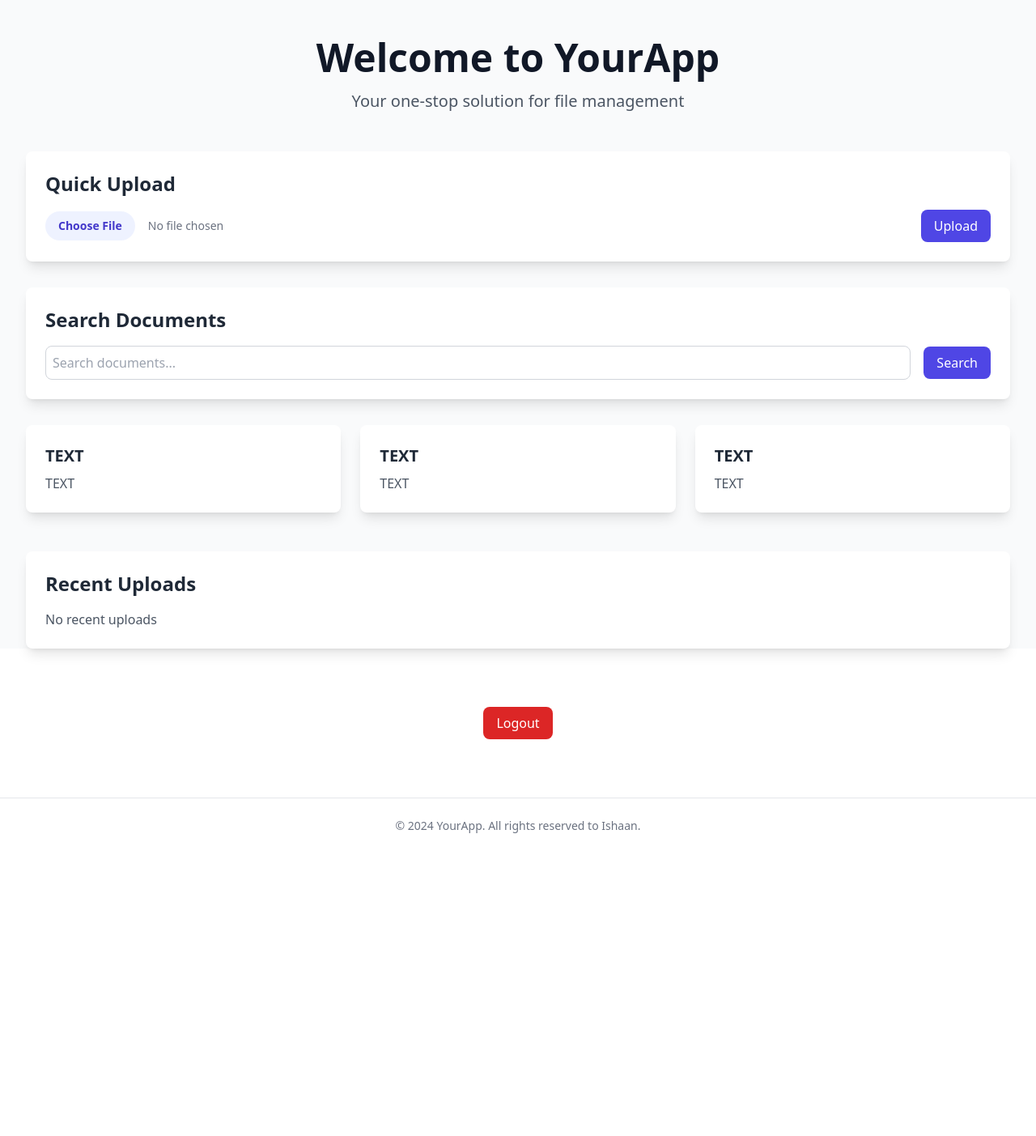
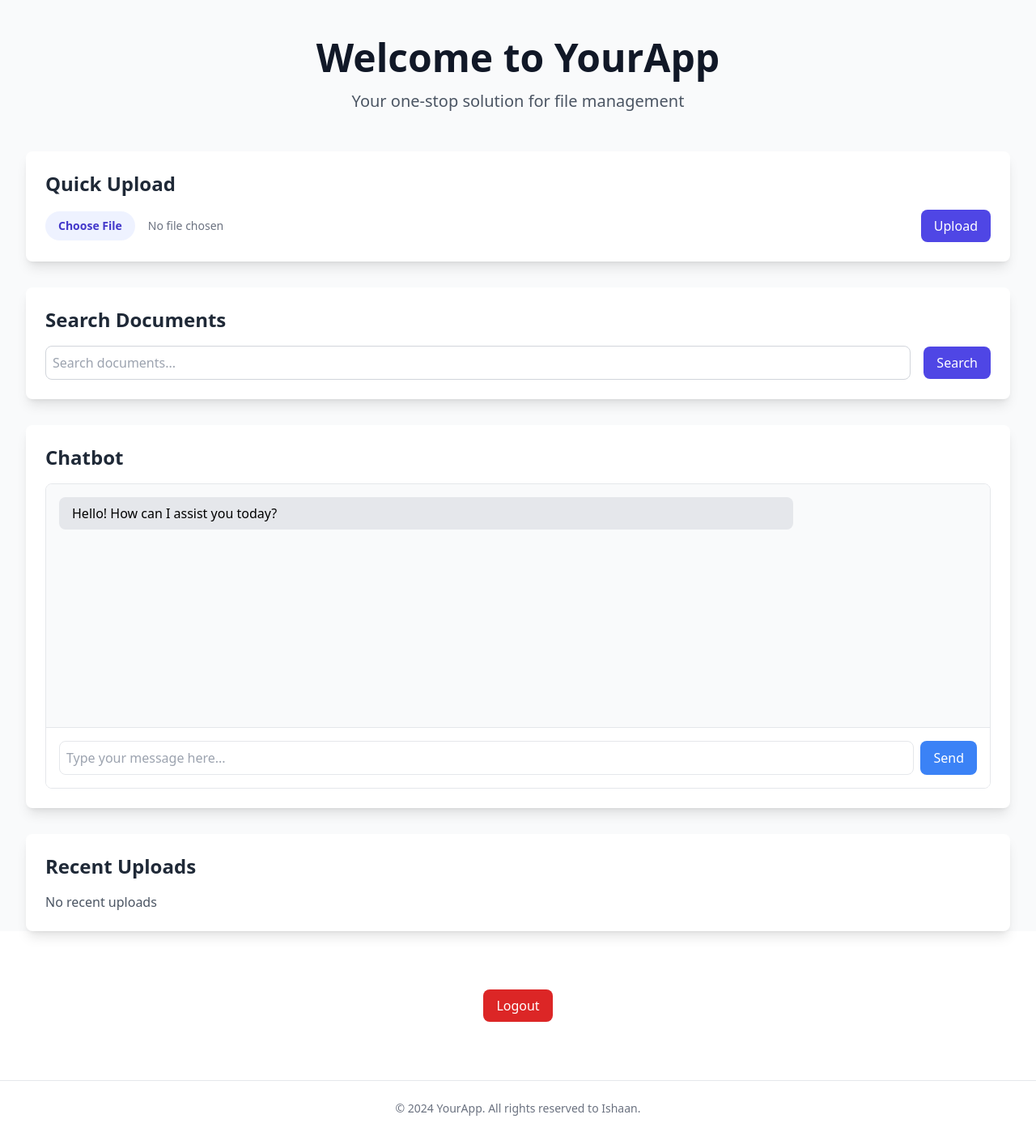
Before and after one commit to Anshcool5/turbo-alpaca, a Django app: page /home/ in a window 1280 px wide. Shown: the part 65-1468 px from the top of the page at 81% size. Before the commit the page ends 1094 px from the top, so only its background shows below. Run offline with Django 5.2, Linux system fonts and the light colour scheme; some libraries are stand-ins or nearby versions.

Commit message:
chatbot format

```diff
--- a/turbo/upload/templates/home.html
+++ b/turbo/upload/templates/home.html
@@ -57,27 +57,23 @@
                 </form>
             </div>
 
-
-        <!-- Features Grid -->
-        <div class="grid grid-cols-1 md:grid-cols-3 gap-6 mb-12">
-            <!-- Feature Card 1 -->
-            <div class="bg-white rounded-lg shadow-lg p-6">
-                <h3 class="text-xl font-semibold text-gray-800 mb-2">TEXT</h3>
-                <p class="text-gray-600">TEXT</p>
+            <!-- Chatbot Interface -->
+            <div class="bg-white rounded-lg shadow-lg p-6 mb-8">
+                <h2 class="text-2xl font-semibold text-gray-800 mb-4">Chatbot</h2>
+                <div class="chatbot-container">
+                    <div class="chatbot-body" id="chatbot-body">
+                        <!-- Chat messages will appear here -->
+                        <div class="chatbot-message chatbot-response">
+                            <p>Hello! How can I assist you today?</p>
+                        </div>
+                    </div>
+                    <div class="chatbot-input">
+                        <input type="text" id="chatbot-input" placeholder="Type your message here..." class="w-full px-4 py-2 border rounded-lg focus:outline-none focus:ring-2 focus:ring-indigo-500">
+                        <button id="chatbot-send" class="px-4 py-2 bg-indigo-600 text-white rounded-lg hover:bg-indigo-700 transition-colors">Send</button>
+                    </div>
+                </div>
             </div>
 
-            <!-- Feature Card 2 -->
-            <div class="bg-white rounded-lg shadow-lg p-6">
-                <h3 class="text-xl font-semibold text-gray-800 mb-2">TEXT</h3>
-                <p class="text-gray-600">TEXT</p>
-            </div>
-
-            <!-- Feature Card 3 -->
-            <div class="bg-white rounded-lg shadow-lg p-6">
-                <h3 class="text-xl font-semibold text-gray-800 mb-2">TEXT</h3>
-                <p class="text-gray-600">TEXT</p>
-            </div>
-        </div>
 
         <!-- Recent Uploads Section (if implementing) -->
         <div class="bg-white rounded-lg shadow-lg p-6 mb-8">
@@ -102,4 +98,111 @@
     </form>
 </footer>
 </div>
-{% endblock %}
+
+<!-- Chatbot Styles -->
+<style>
+    .chatbot-container {
+        border: 1px solid #e5e7eb;
+        border-radius: 0.5rem;
+        overflow: hidden;
+    }
+
+    .chatbot-body {
+        height: 300px;
+        padding: 1rem;
+        overflow-y: auto;
+        background-color: #f9fafb;
+    }
+
+    .chatbot-message {
+        margin-bottom: 0.75rem;
+        padding: 0.5rem 1rem;
+        border-radius: 0.5rem;
+        max-width: 80%;
+    }
+
+    .chatbot-message p {
+        margin: 0;
+    }
+
+    .chatbot-response {
+        background-color: #e5e7eb;
+        margin-right: auto;
+    }
+
+    .chatbot-user {
+        background-color: #3b82f6;
+        color: white;
+        margin-left: auto;
+    }
+
+    .chatbot-input {
+        display: flex;
+        gap: 0.5rem;
+        padding: 1rem;
+        background-color: white;
+        border-top: 1px solid #e5e7eb;
+    }
+
+    .chatbot-input input {
+        flex: 1;
+        padding: 0.5rem;
+        border: 1px solid #e5e7eb;
+        border-radius: 0.5rem;
+        outline: none;
+    }
+
+    .chatbot-input button {
+        padding: 0.5rem 1rem;
+        background-color: #3b82f6;
+        color: white;
+        border: none;
+        border-radius: 0.5rem;
+        cursor: pointer;
+    }
+
+    .chatbot-input button:hover {
+        background-color: #2563eb;
+    }
+</style>
+
+<!-- Chatbot JavaScript -->
+<script>
+    document.getElementById("chatbot-send").addEventListener("click", function () {
+        sendMessage();
+    });
+
+    document.getElementById("chatbot-input").addEventListener("keypress", function (e) {
+        if (e.key === "Enter") {
+            sendMessage();
+        }
+    });
+
+    function sendMessage() {
+        const input = document.getElementById("chatbot-input");
+        const message = input.value.trim();
+
+        if (message !== "") {
+            // Add user message to the chat
+            const userMessage = document.createElement("div");
+            userMessage.classList.add("chatbot-message", "chatbot-user");
+            userMessage.innerHTML = <p>${message}</p>;
+            document.getElementById("chatbot-body").appendChild(userMessage);
+
+            // Clear the input
+            input.value = "";
+
+            // Simulate a chatbot response
+            setTimeout(function () {
+                const botResponse = document.createElement("div");
+                botResponse.classList.add("chatbot-message", "chatbot-response");
+                botResponse.innerHTML = <p>You said: "${message}". How can I assist you further?</p>;
+                document.getElementById("chatbot-body").appendChild(botResponse);
+
+                // Scroll to the bottom of the chat
+                document.getElementById("chatbot-body").scrollTop = document.getElementById("chatbot-body").scrollHeight;
+            }, 1000);
+        }
+    }
+</script>
+{% endblock %}
```
